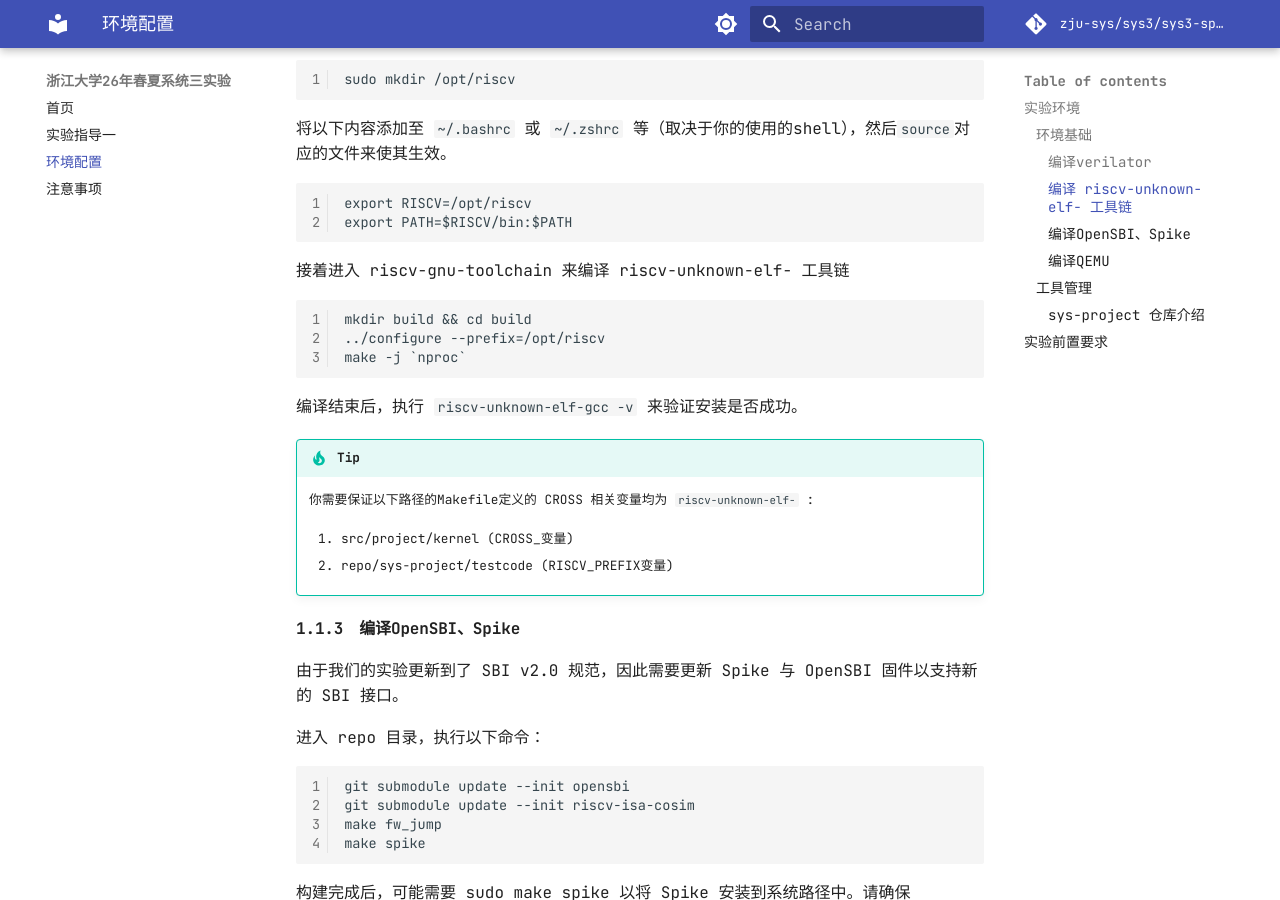
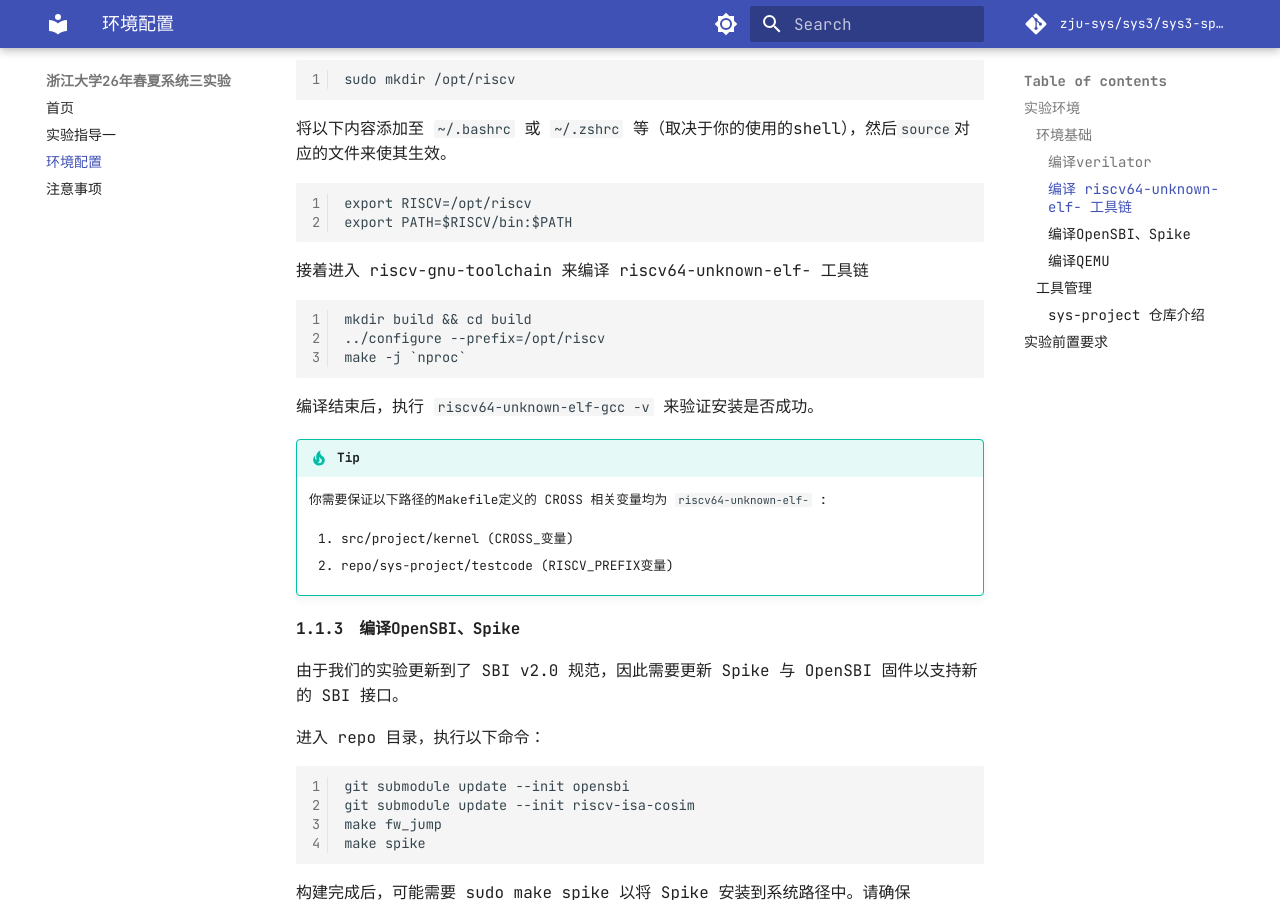
Before and after one commit to ZZC071212/computer_system, an MkDocs documentation site: the page built from docs/env.md, in a window 1280 px wide and 900 px high, scrolled down 1400 px. Built offline with MkDocs 1.6.1 and Material for MkDocs 9.7.7, drawn with Linux system fonts in a browser that asks for light colours; some of the changed text lies outside the part shown.

Commit message:
typo:change riscv to riscv64

````diff
--- a/docs/env.md
+++ b/docs/env.md
@@ -26,7 +26,7 @@ make -j `nproc`
 sudo make install
 ```
 
-#### 编译 riscv-unknown-elf- 工具链
+#### 编译 riscv64-unknown-elf- 工具链
 
 !!! tip
     请注意，以下直接使用apt包管理器安装的工具链版本在Ubuntu22.04不可用，原因是其版本过旧，在后续编译过程中会报错无法识别zicsr扩展。
@@ -67,16 +67,16 @@ sudo mkdir /opt/riscv
 export RISCV=/opt/riscv
 export PATH=$RISCV/bin:$PATH
 ```
-接着进入 riscv-gnu-toolchain 来编译 riscv-unknown-elf- 工具链
+接着进入 riscv-gnu-toolchain 来编译 riscv64-unknown-elf- 工具链
 ```
 mkdir build && cd build
 ../configure --prefix=/opt/riscv
 make -j `nproc`
 ```
-编译结束后，执行 `riscv-unknown-elf-gcc -v` 来验证安装是否成功。
+编译结束后，执行 `riscv64-unknown-elf-gcc -v` 来验证安装是否成功。
 
 !!! tip
-    你需要保证以下路径的Makefile定义的 CROSS 相关变量均为 `riscv-unknown-elf-` :
+    你需要保证以下路径的Makefile定义的 CROSS 相关变量均为 `riscv64-unknown-elf-` :
 
     1. src/project/kernel (CROSS_变量)
 
````
